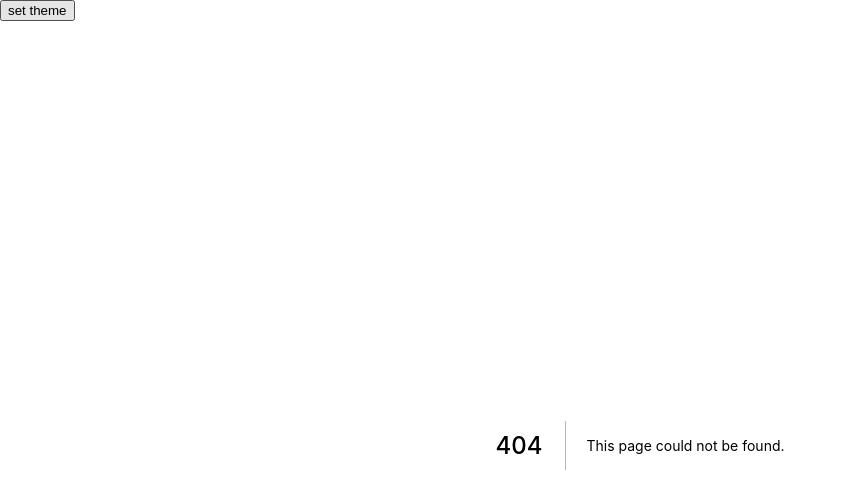
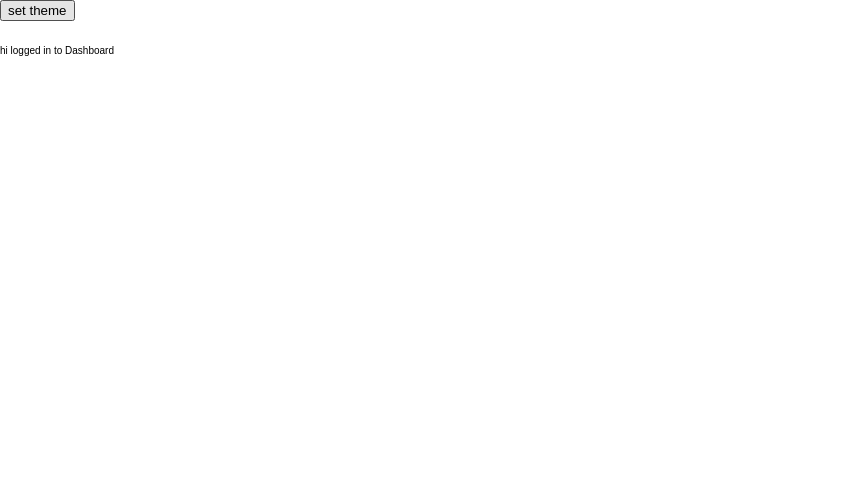
Before and after one commit to Avi98/pref-client, a Next.js app: page /dashboard in a window 1280 px wide. Before the commit this address had no page. Shown: the top 492 px of the page, without its empty margins (0-847 px from the left). Built offline with nearby package versions, Linux system fonts and the light colour scheme.

Commit message:
feat: dashboard shell added

```diff
--- /dev/null
+++ b/pages/dashboard.tsx
@@ -0,0 +1,5 @@
+const Dashboard = () => {
+  return <div>hi logged in to Dashboard</div>;
+};
+
+export default Dashboard;
```
